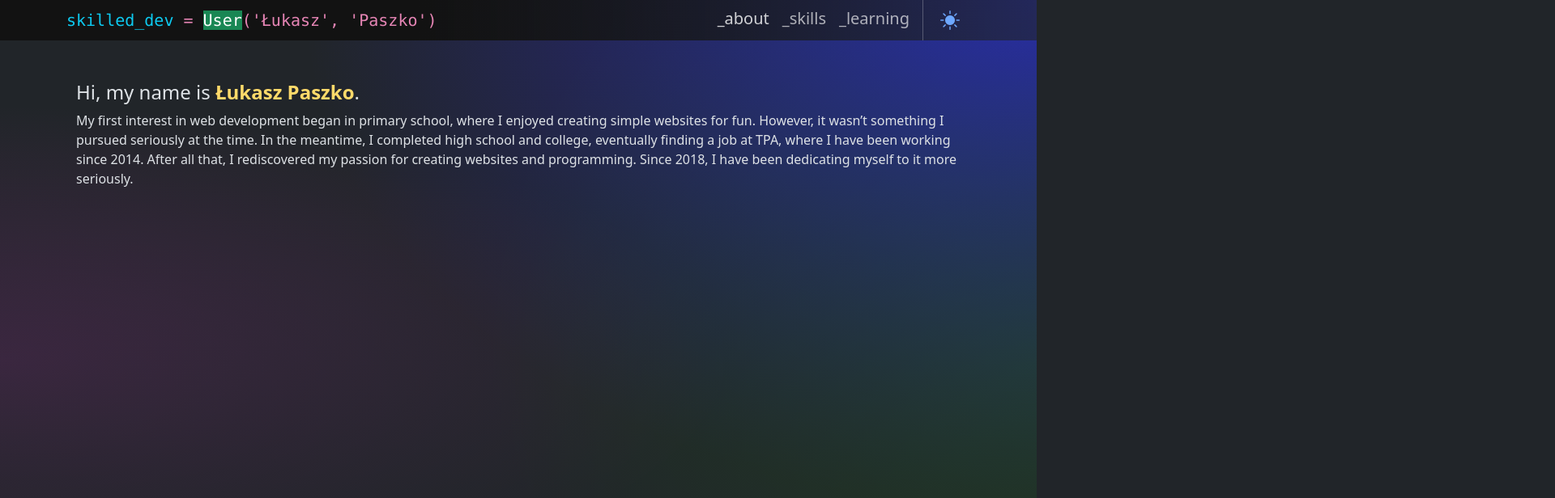
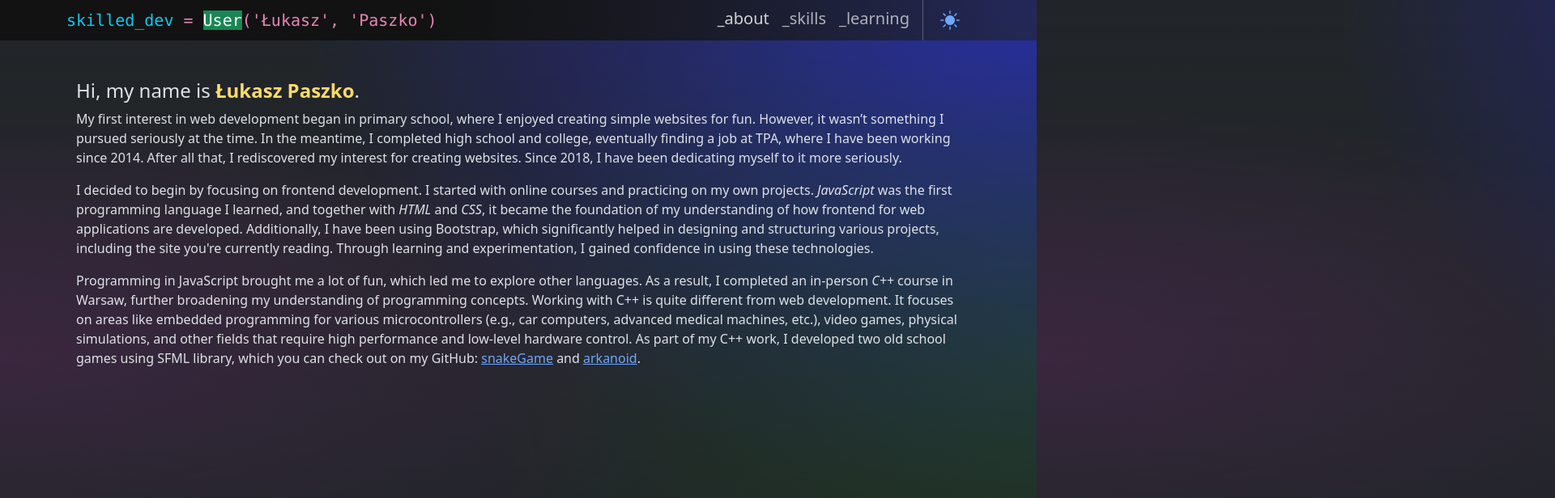
Before and after one commit to Paszczak1987/skillsSite, a plain HTML site: page index.html in a window 1280 px wide. Both pictures are taken after a click on the link "_about". Shown: the top 616 px of the page at 81% size, 1920 px wide, since content can reach past the window. Drawn offline with nearby package versions, Linux system fonts and the light colour scheme.

Commit message:
about content enlarged, navigation animation added

```diff
--- a/css/my_styles.css
+++ b/css/my_styles.css
@@ -1,29 +1,4 @@
 .body-dark {
-  /* background-image: linear-gradient(
-      180deg,
-      rgba(33, 37, 41, 0.01),
-      rgba(33, 37, 41, 1) 85%
-    ),
-    radial-gradient(
-      ellipse at top left,
-      rgba(13, 110, 253, 0.5),
-      transparent 50%
-    ),
-    radial-gradient(
-      ellipse at top right,
-      rgba(255, 228, 132, 0.5),
-      transparent 50%
-    ),
-    radial-gradient(
-      ellipse at center right,
-      rgba(113, 44, 249, 0.5),
-      transparent 50%
-    ),
-    radial-gradient(
-      ellipse at center left,
-      rgba(214, 51, 132, 0.5),
-      transparent 50%
-    ); */
   background-image: linear-gradient(
       180deg,
       rgba(33, 37, 41, 0.02),
@@ -67,7 +42,6 @@
       rgba(105, 255, 255, 0.568),
       transparent 50%
     );
-  /* background-color: ghostwhite; */
 }
 
 .navi-dark {
@@ -84,7 +58,6 @@
     rgb(99, 160, 255, 0.2),
     rgba(99, 160, 218)
   );
-  /* background-color: rgba(99, 160, 218, 0.9); */
 }
 
 .footer-dark {
@@ -94,3 +67,25 @@
 .footer-light {
   background-color: rgb(99, 160, 218, 0.6);
 }
+
+section {
+  position: absolute;
+  left: 50%;
+  transform: translateX(-100%);
+  opacity: 0;
+}
+
+.appear {
+  opacity: 1;
+  transform: translateX(-50%);
+  /* transition: opacity 0.4s ease, transform 0.4s ease; */
+  transition: opacity 0.5s linear, transform 0.5s ease;
+}
+
+.hide {
+  opacity: 0;
+  transform: translateX(50%);
+  /* transition: opacity 0.4s ease, transform 0.4s ease; */
+  transition: opacity 0.5s linear, transform 0.5s ease;
+  /* display: none; */
+}
--- a/index.html
+++ b/index.html
@@ -4,18 +4,21 @@
 <head>
     <meta charset="UTF-8">
     <meta name="viewport" content="width=device-width, initial-scale=1.0">
-    <title>Paszko's skill site.</title>
+    <title>Learning skills is fun! 😄</title>
     <!-- Bootstrap CSS -->
+    <link rel="icon" href="assets/icons/favicon.png" />
     <link href="https://cdn.jsdelivr.net/npm/bootstrap@5.3.2/dist/css/bootstrap.min.css" rel="stylesheet">
     <link rel="stylesheet" href="https://cdn.jsdelivr.net/npm/bootstrap-icons@1.11.3/font/bootstrap-icons.min.css">
     <!-- <link rel="stylesheet" href="css/styles.css"> -->
     <link rel="stylesheet" href="css/my_styles.css">
 </head>
 
-<body class="body-dark">
+<body class="body-dark overflow-x-hidden">
+
     <!-- Navigation -->
+
     <header class="sticky-top">
-        <nav class="navbar navbar-expand-lg navi-dark py-3 py-lg-0">
+        <nav class="navbar navbar-expand-lg navi-dark py-3 py-lg-0 user-select-none">
             <div class="container">
                 <div class="navbar-brand">
                     <code class="fs-5 d-none d-sm-inline">
@@ -56,21 +59,51 @@
 
     <div class="container-fluid m-0 vh-100 p-0">
 
-        <div class="container h-100" id="about">
-            <div class="spacer"></div>
+        <section class="container h-100 appear py-5" id="about">
+            <!-- <div class="spacer"></div> -->
             <div class="container">
                 <h4 class="">Hi, my name is <span class="text-warning-emphasis"><strong>Łukasz Paszko</strong></span>.
                 </h4>
-                <p>My first interest in web development began in primary school, where I enjoyed creating simple
+                <p>
+                    My first interest in web development began in primary school, where I enjoyed creating simple
                     websites for fun. However, it wasn’t something I pursued seriously at the time. In the meantime, I
                     completed high school and college, eventually finding a job at TPA, where I have been working since
-                    2014. After all that, I rediscovered my passion for creating websites and programming. Since 2018, I
-                    have been dedicating myself to it more seriously.</p>
+                    2014. After all that, I rediscovered my interest for creating websites. Since 2018, I
+                    have been dedicating myself to it more seriously.
+                </p>
+                <p>
+                    I decided to begin by focusing on frontend development. I started with online courses
+                    and practicing on my own projects. <span class="fw-medium fst-italic">JavaScript</span> was the
+                    first
+                    programming language I
+                    learned, and
+                    together with <span class="fw-medium fst-italic">HTML</span> and <span
+                        class="fw-medium fst-italic">CSS</span>, it became
+                    the foundation of
+                    my understanding
+                    of how frontend for web
+                    applications are
+                    developed. Additionally, I have been using Bootstrap, which significantly helped in designing and
+                    structuring various projects, including the site you're currently reading. Through learning and
+                    experimentation, I gained confidence in using these technologies.
+                </p>
+                <p>
+                    Programming in JavaScript brought me a lot of fun, which led me to explore other languages. As a
+                    result, I completed an in-person <span class="fw-medium fst-italic">C++</span> course in Warsaw,
+                    further broadening my understanding of
+                    programming concepts. Working with C++ is quite different from web development. It focuses on areas
+                    like embedded programming for various microcontrollers (e.g., car computers, advanced medical
+                    machines, etc.), video games, physical simulations, and other fields that require high performance
+                    and low-level hardware control. As part of my C++ work, I developed two old school games using SFML
+                    library, which you can check
+                    out on my GitHub: <a href="https://github.com/Paszczak1987/SFML_snakeGame.git">snakeGame</a> and <a
+                        href="https://github.com/Paszczak1987/SFML_arkanoidGame.git">arkanoid</a>.
+                </p>
             </div>
-        </div>
+        </section>
 
-        <div class="container h-100 d-none" id="skills">
-            <div class="spacer"></div>
+        <section class="container h-100 py-5 hide" id="skills">
+            <!-- <div class="spacer"></div> -->
             <div class="container">
                 <h3 class="text-center">Skills section</h3>
                 <ul>
@@ -79,34 +112,41 @@
                     <li>Tools: Git, Docker</li>
                 </ul>
             </div>
-        </div>
+        </section>
 
-        <div class="container h-100 d-none" id="learning">
-            <div class="spacer"></div>
+        <section class="container h-100 py-5 hide" id="learning">
+            <!-- <div class="spacer"></div> -->
             <div class="container">
                 <h2 class="text-center">Frature learning</h2>
                 <p>Lorem ipsum dolor sit amet, consectetur adipisicing elit. Nemo deleniti mollitia dolores adipisci
                     esse. Vitae dolor cumque, repellat ipsum porro fuga rem pariatur magnam eaque id voluptatibus omnis
                     sint laboriosam?</p>
             </div>
-        </div>
+        </section>
 
 
 
 
     </div>
+
     <!-- Footer -->
+
     <footer class="footer-dark text-center border-top py-2 sticky-bottom">
         <div class="container">
             &copy; 2024 My Skills site | All Rights Reserved
         </div>
     </footer>
+
     <!-- Bootstrap JS -->
+
     <script src="https://cdn.jsdelivr.net/npm/bootstrap@5.3.2/dist/js/bootstrap.bundle.min.js"></script>
+
     <!-- Theme Toggle Script -->
+
     <script src="js/theme_toggle.js"></script>
     <script src="js/spacer.js"></script>
     <script src="js/nav_logic.js"></script>
+
 </body>
 
 </html>
--- a/js/nav_logic.js
+++ b/js/nav_logic.js
@@ -17,21 +17,17 @@ document.addEventListener("DOMContentLoaded", () => {
 
             sections.forEach((section) => {
                 if (link_id === section.id) {
-                    section.classList.add("d-block");
-                    section.classList.remove("d-none");
+                    section.classList.remove("hide");
+                    setTimeout(() => {
+                        section.classList.add("appear");
+                    }, 500);
                 } else {
-                    section.classList.remove("d-block");
-                    section.classList.add("d-none");
+                    section.classList.add("hide");
+                    section.classList.remove("appear");
                 }
             });
 
         });
     });
 
-    sections.forEach((section) => {
-        console.log(section.id)
-    });
-
-
-
 });
--- a/js/spacer.js
+++ b/js/spacer.js
@@ -1,12 +1,14 @@
 document.addEventListener("DOMContentLoaded", () => {
 
     const header = document.querySelector("header");
-    const spacers = document.querySelectorAll(".spacer");
+    // const spacers = document.querySelectorAll(".spacer");
+    const spacers = document.querySelectorAll("section");
 
     const observer = new ResizeObserver((entries) => {
         for (let entry of entries) {
             spacers.forEach((spacer) => {
-                spacer.style.height = entry.contentRect.height + 'px';
+                // spacer.style.height = entry.contentRect.height + 'px';
+                spacer.style.top = entry.contentRect.height + 'px';
             });
         };
     });
```
Also changed, not shown: assets/icons/favicon.png (added).
